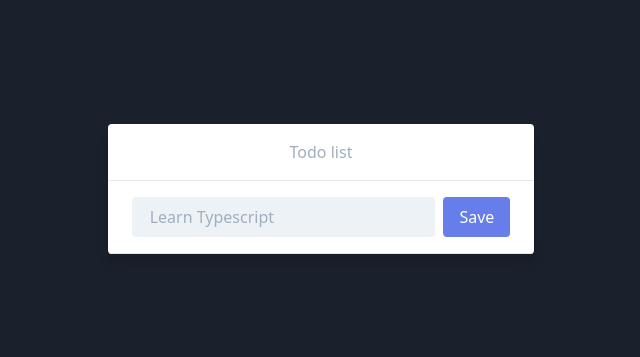
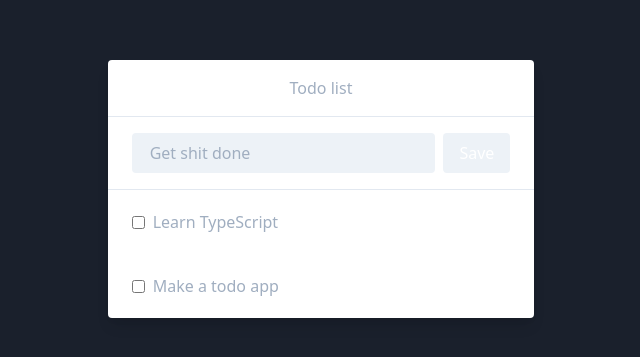
Before and after one commit to Noctane/todo-typescript, a React (Create React App) app: page / in a window 1280 px wide. Shown: the part 211-568 px from the top of the page, without its empty margins (319-959 px from the left). Built offline with nearby package versions, Linux system fonts and the light colour scheme.

Commit message:
ADD feather icon & todoitem refactor

```diff
--- a/package.json
+++ b/package.json
@@ -17,6 +17,7 @@
     "postcss-preset-env": "^6.7.0",
     "react": "^16.13.1",
     "react-dom": "^16.13.1",
+    "react-feather": "^2.0.8",
     "react-scripts": "3.4.1",
     "tailwindcss": "^1.4.6",
     "typescript": "^3.7.5"
--- a/src/components/TodoItem/index.tsx
+++ b/src/components/TodoItem/index.tsx
@@ -1,16 +1,47 @@
-import React from 'react'
+import React, { useState } from 'react'
+import { Edit2, Trash } from 'react-feather';
 
+interface Todo {
+  id: number;
+  label: string;
+  checked: boolean;
+}
 interface TodoItemProps {
-  label: string;
+  todo: Todo;
   onCheckBoxChange: React.ChangeEventHandler;
+  onClickDelete: (todoId: number) => void;
+  // onClickEdit(event: React.MouseEvent<HTMLButtonElement>): void;
   isChecked: boolean;
 }
 
-export const TodoItem: React.FC<TodoItemProps> = ({ label, onCheckBoxChange, isChecked }) => {
+export const TodoItem: React.FC<TodoItemProps> = ({ todo, onCheckBoxChange, isChecked, onClickDelete }) => {
+
+  const [editMode, setEditMode] = useState<boolean>(false)
+
+  const handleClick = (e: React.MouseEvent<HTMLButtonElement, MouseEvent>) => {
+    setEditMode(!editMode)
+  }
+
   return (
-    <div className={`${isChecked ? 'bg-gray-200' : ''} flex items-center px-6 py-4`}>
-      <input onChange={onCheckBoxChange} className="mr-2 leading-tight" type="checkbox" name="todo-item" id="item-0" />
-      <span className={`${isChecked ? 'line-through' : ''}`}>{label}</span>
+    <div className={`${isChecked ? 'bg-gray-200' : ''} group flex justify-between items-center px-6 py-4 hover:bg-gray-100`}>
+      <div className="flex items-center">
+        <input onChange={onCheckBoxChange} className="mr-2 leading-tight" type="checkbox" name="todo-item" id="item-0" />
+        {editMode ?
+          <input type="text" />
+          :
+          <span className={`${isChecked ? 'line-through' : ''}`}>{todo.label}</span>
+        }
+      </div>
+      <div className="invisible group-hover:visible">
+        <button onClick={handleClick} className="text-white py-2 px-2 rounded focus:outline-none">
+          <Edit2 color="#5a67d8" size={16} />
+        </button>
+        {isChecked &&
+          <button onClick={() => onClickDelete(todo.id)} className="text-white py-2 px-2 rounded focus:outline-none">
+            <Trash color="#e53e3e" size={16} />
+          </button>
+        }
+      </div>
     </div>
   );
 }
--- a/src/features/TodoList/TodoReducer.ts
+++ b/src/features/TodoList/TodoReducer.ts
@@ -13,7 +13,20 @@ type initialStateType = {
   todos: Todo[];
 }
 
-export const initialState = { todos: [] };
+export const initialState = {
+  todos: [
+    {
+      id: 0,
+      label: 'Learn TypeScript',
+      checked: false,
+    },
+    {
+      id: 1,
+      label: 'Make a todo app',
+      checked: false,
+    }
+  ]
+};
 
 export function reducer(state: initialStateType, action: Actions): initialStateType {
 
--- a/src/features/TodoList/index.tsx
+++ b/src/features/TodoList/index.tsx
@@ -18,6 +18,10 @@ export const TodoList: React.FC = () => {
     setTodo('');
   }
 
+  const onDeleteTodo = (todoId: number) => {
+    dispatch({ type: 'REMOVE_TODO', payload: todoId })
+  }
+
   const onCheckTodo = (todoId: number) => {
     dispatch({ type: 'CHECK_TODO', payload: todoId })
   }
@@ -34,15 +38,15 @@ export const TodoList: React.FC = () => {
               onChange={handleChange}
               className="bg-gray-200 appearance-none border-2 border-gray-200 rounded w-full py-2 px-4 text-gray-700 leading-tight focus:outline-none focus:bg-white focus:border-purple-500"
               type="text"
-              placeholder="Learn Typescript"
+              placeholder="Get shit done"
               value={todo}
             />
-            <button onClick={handleClick} className="ml-2 bg-indigo-500 hover:bg-indigo-600 text-white py-2 px-4 rounded">Save</button>
+            <button disabled={todo === ''} onClick={handleClick} className="ml-2 bg-indigo-500 hover:bg-indigo-600 disabled:bg-gray-200 text-white py-2 px-4 rounded">Save</button>
           </div>
         </form>
       </div>
       {todos.map(todo => (
-        <TodoItem label={todo.label} isChecked={todo.checked} onCheckBoxChange={() => onCheckTodo(todo.id)} key={todo.id} />
+        <TodoItem todo={todo} isChecked={todo.checked} onCheckBoxChange={() => onCheckTodo(todo.id)} key={todo.id} onClickDelete={onDeleteTodo} />
       ))}
     </div>);
 }
--- a/tailwind.config.js
+++ b/tailwind.config.js
@@ -2,7 +2,10 @@ module.exports = {
   theme: {
     extend: {}
   },
-  variants: {},
+  variants: {
+    backgroundColor: ['responsive', 'hover', 'focus', 'disabled'],
+    visibility: ['responsive', 'hover', 'focus', 'group-hover'],
+  },
   plugins: [],
   purge: {
     // Filenames to scan for classes
```
Also changed, not shown: 1 other file (tests, documents, lock files or other folders).
